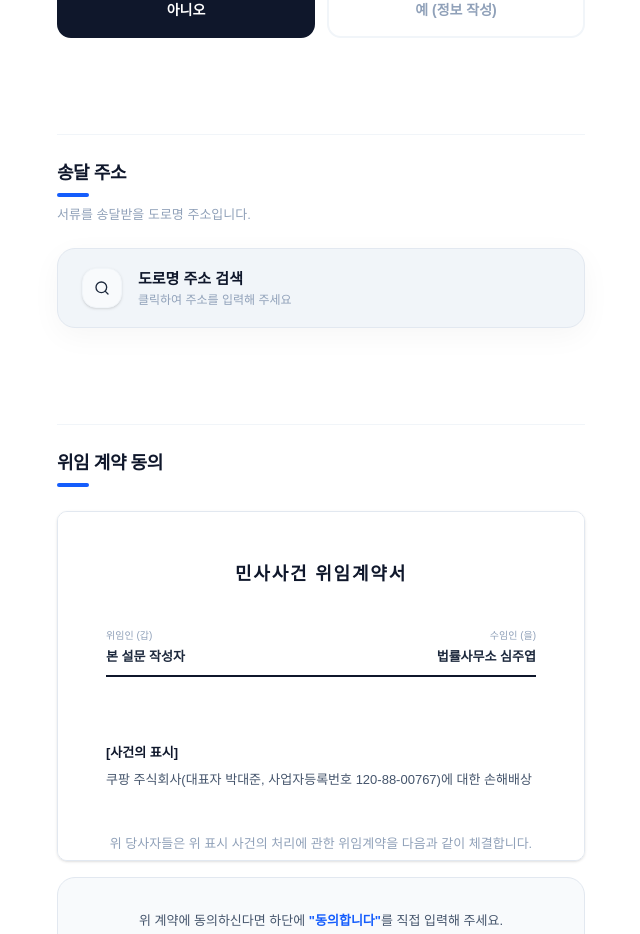
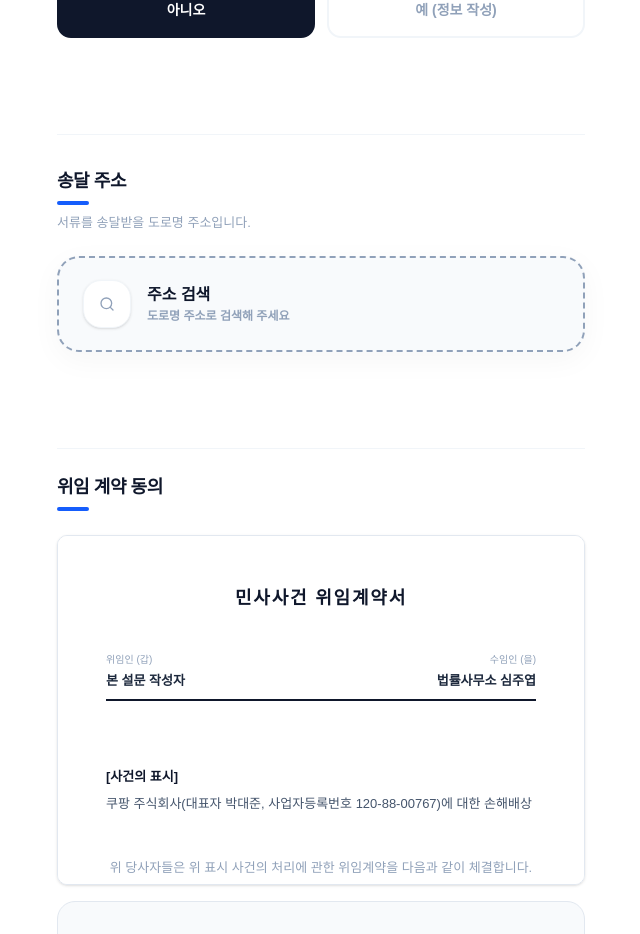
Before and after one commit to yeyiwon/lawsuit-form, a Next.js app: page /lawsuit in a window 1280 px wide. Shown: the part 2272-3206 px from the top of the page, without its empty margins (319-959 px from the left). Built offline with nearby package versions, Linux system fonts and the light colour scheme; no server answers.

Commit message:
design: 주소 섹션 미니멀화 및 로딩 지렁이 모션 적용

```diff
--- a/src/components/form/form-sections.tsx
+++ b/src/components/form/form-sections.tsx
@@ -168,8 +168,16 @@ export const GuardianSection = ({ control, hasGuardian }: { control: Control<For
 );
 
 // 5. 주소 입력 섹션
-export const AddressSection = ({ control, currentAddress, onSearch }: { control: Control<FormValues>, currentAddress: string, onSearch: () => void }) => (
-    <section className="space-y-4 pt-6 border-t border-slate-100">
+export const AddressSection = ({
+    control,
+    currentAddress,
+    onSearch
+}: {
+    control: Control<FormValues>,
+    currentAddress: string,
+    onSearch: () => void
+}) => (
+    <section className="space-y-4 pt-8 border-t border-slate-100">
         <SectionHeader
             title="송달 주소"
             desc="서류를 송달받을 도로명 주소입니다."
@@ -180,53 +188,55 @@ export const AddressSection = ({ control, currentAddress, onSearch }: { control:
                 <Button
                     type="button"
                     onClick={onSearch}
-                    className="cursor-pointer w-full h-20 flex items-center justify-between px-6 bg-slate-100 border border-slate-200 rounded-2xl hover:bg-slate-200 hover:border-slate-300 active:scale-[0.99] transition-all group"
+                    className="cursor-pointer w-full h-24 flex items-center justify-between px-6 bg-slate-50 border-2 border-dashed border-slate-400 rounded-3xl hover:bg-slate-100 hover:border-slate-500 active:scale-[0.98] transition-all group"
                 >
                     <div className="flex items-center gap-4">
-                        <div className="w-10 h-10 bg-slate-50 border border-slate-100 rounded-xl flex items-center justify-center shadow-sm group-hover:border-blue-300">
-                            <Search className="w-5 h-5 text-slate-800 group-hover:text-blue-600 transition-colors" />
+                        <div className="w-12 h-12 bg-white border border-slate-100 rounded-2xl flex items-center justify-center shadow-sm group-hover:shadow-md transition-all">
+                            <Search className="w-6 h-6 text-slate-400 group-hover:text-blue-600 transition-colors" />
                         </div>
                         <div className="flex flex-col items-start">
-                            <span className="text-[15px] font-bold text-slate-900">도로명 주소 검색</span>
-                            <span className="text-[12px] text-slate-400 font-medium">클릭하여 주소를 입력해 주세요</span>
+                            <span className="text-[16px] font-black text-slate-900">주소 검색</span>
+                            <span className="text-[12px] text-slate-400 font-bold">도로명 주소로 검색해 주세요</span>
                         </div>
                     </div>
-
                 </Button>
             ) : (
-                <div className="space-y-3 animate-in fade-in slide-in-from-top-2 duration-300">
-                    <div
-                        onClick={onSearch}
-                        className="relative flex flex-col gap-1 p-5 bg-blue-50/30 border border-blue-100 rounded-2xl cursor-pointer hover:bg-blue-50 transition-all group"
-                    >
-                        <div className="flex items-center justify-between mb-1">
-                            <div className="flex items-center gap-1.5">
-                                <CheckCircle2 className="w-4 h-4 text-blue-600" />
-                                <span className="text-[11px] font-black text-blue-600 uppercase tracking-wider">Selected Address</span>
-                            </div>
-                            <div className="flex items-center gap-1 text-[11px] font-bold text-slate-400 group-hover:text-blue-600 transition-colors">
+                <div className="space-y-4 animate-in fade-in zoom-in-95 duration-400">
+                    <div className="relative overflow-hidden group">
+                        <div
+                            onClick={onSearch}
+                            className="flex flex-col gap-2 p-6 bg-blue-50/50 border-2 border-blue-100 rounded-3xl cursor-pointer hover:border-blue-300 hover:bg-blue-50 transition-all"
+                        >
+
+                            <div className="absolute top-4 right-4 flex items-center gap-1.5 px-3 py-1.5 bg-white border border-blue-100 rounded-full shadow-sm text-[11px] font-black text-blue-600 hover:bg-blue-600 hover:text-white transition-all active:scale-90">
                                 <RefreshCw className="w-3 h-3" />
                                 재검색
                             </div>
-                        </div>
 
-                        <div className="flex items-start gap-2">
-                            <MapPin className="w-4 h-4 text-slate-400 mt-1 shrink-0" />
-                            <span className="text-[16px] font-bold text-slate-900 leading-snug">
+                            <div className="flex items-center gap-2 mb-1">
+                                <div className="p-1.5 bg-blue-600 rounded-lg">
+                                    <MapPin className="w-3.5 h-3.5 text-white" />
+                                </div>
+                                <span className="text-[11px] font-black text-blue-600/60 uppercase tracking-widest">선택된 주소</span>
+                            </div>
+
+                            <span className="text-[17px] font-black text-slate-900 leading-tight pr-16">
                                 {currentAddress}
                             </span>
                         </div>
 
-                        <input type="hidden" {...control.register?.("address")} value={currentAddress} />
+                        {/* Hidden input for react-hook-form */}
+                        <input type="hidden" {...control.register("address")} value={currentAddress} />
                     </div>
 
-                    <div className="relative">
+                    {/* 상세 주소 입력창 (조금 더 강조된 디자인) */}
+                    <div className="relative animate-in slide-in-from-top-4 duration-500 delay-150">
                         <FormInputField
                             control={control}
                             name="address_detail"
                             label=""
-                            placeholder="상세 주소(건물명, 동·호수 등)를 입력해 주세요"
-                            className="h-14 bg-white border-slate-200 focus:border-blue-500 focus:ring-4 focus:ring-blue-50 rounded-2xl transition-all font-medium"
+                            placeholder="동, 호수 등 상세 주소를 입력하세요"
+                            className="h-16 bg-white border-2 border-slate-100 focus:border-blue-500 focus:ring-8 focus:ring-blue-50 rounded-2xl transition-all font-bold text-[15px] px-6 shadow-sm"
                         />
                     </div>
                 </div>
```
